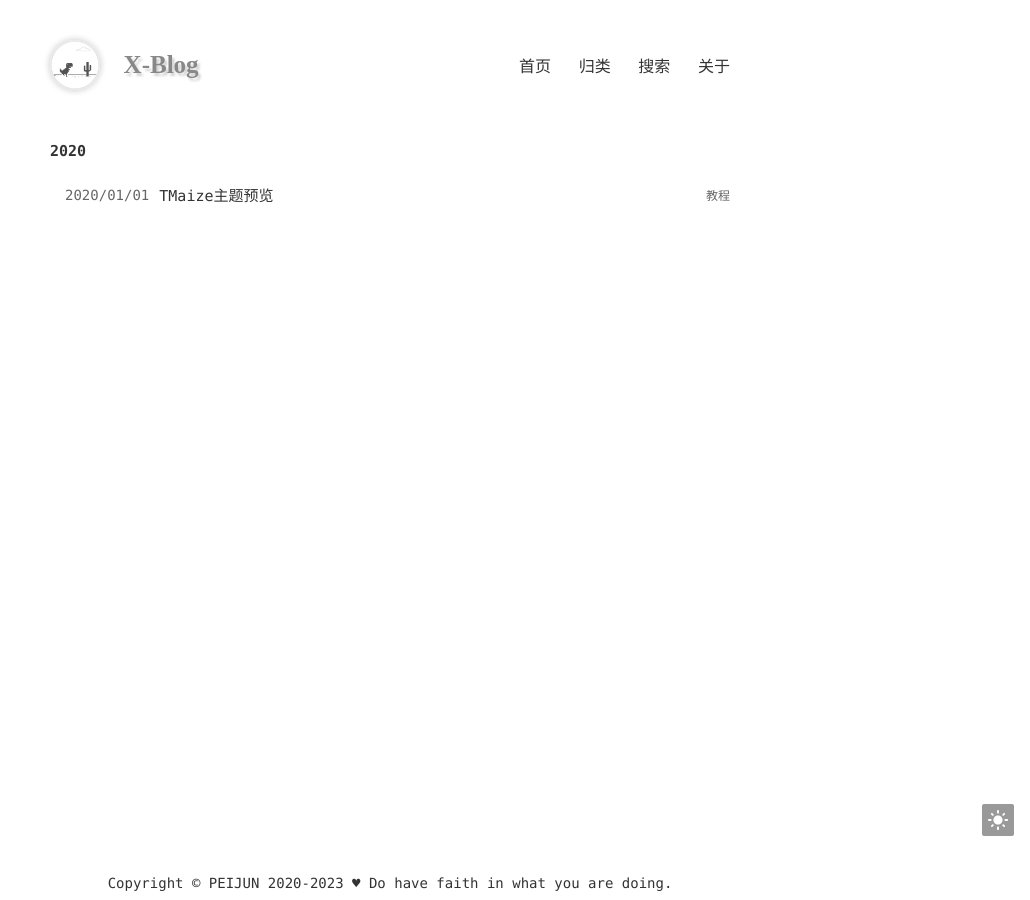
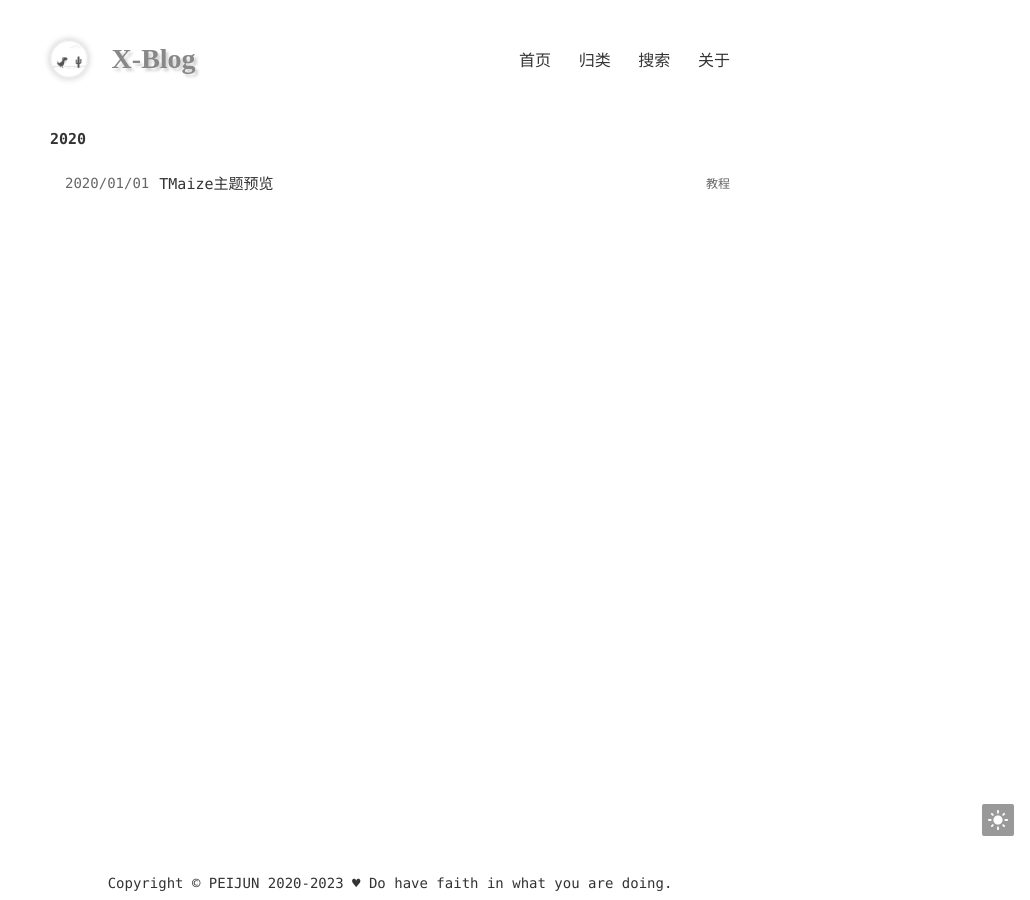
Before and after one commit to swfcsh/swfcsh.github.io, a Jekyll site: the page built from index.html, in a window 1280 px wide. Shown: the whole page, without its empty margins (250-1280 px from the left). Built offline with Jekyll 4.4.1, drawn with Linux system fonts in a browser that asks for light colours.

Commit message:
Update common.css

```diff
--- a/static/css/common.css
+++ b/static/css/common.css
@@ -115,16 +115,16 @@ input:-webkit-autofill {
 .header .name {
   margin-left: 2%;
   margin-right: auto;
-  font-size: 25px;
+  font-size: 28px;
   font-weight: bolder;
-  font-family: "Copperplate Gothic Light", serif;
+  font-family: "Copperplate Gothic";
   color: #888888;
   text-shadow: 0.1em 0.1em 0.1em rgba(0, 0, 0, 0.18);
 }
 .header .logo {
   flex-shrink: 0;
-  width: 50px;
-  height: 50px;
+  width: 38px;
+  height: 38px;
   border-radius: 50%;
   margin-right: 10px;
   -webkit-user-drag: none;
```
